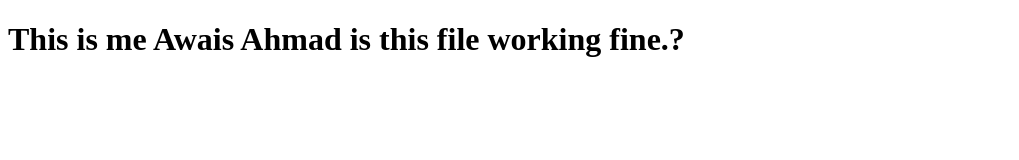
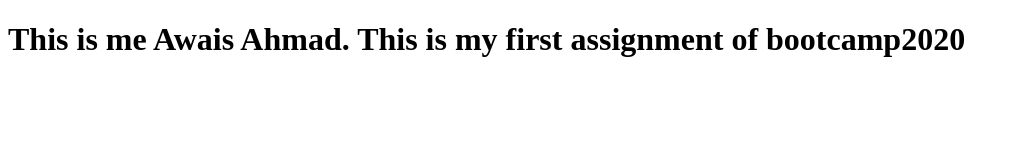
Before and after one commit to AwaisAhmad1/Bootcamp2020, a plain HTML site: page index.html in a window 1280 px wide. Shown: the whole page, without its empty margins (0-1019 px from the left). Drawn offline with Linux system fonts and the light colour scheme.

Commit message:
update in index.html

```diff
--- a/index.html
+++ b/index.html
@@ -6,6 +6,8 @@
     <title>Document</title>
 </head>
 <body>
-    <h1>This is me Awais Ahmad is this file working fine.? </h1>
+    <h1>This is me Awais Ahmad.
+        This is my first assignment of bootcamp2020
+         </h1>
 </body>
 </html>
```
